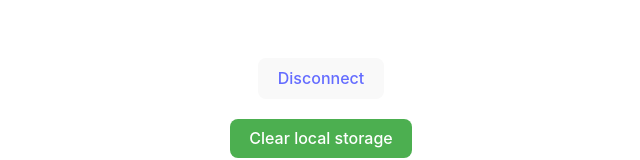
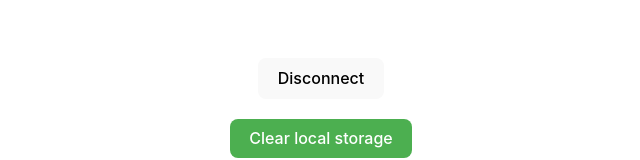
Before and after one commit to BenGregory23/demo-chiffrement-web-sec, a React (Vite) app: page /welcome in a window 1280 px wide. Shown: the part 406-566 px from the top of the page, without its empty margins (319-959 px from the left). Built offline with nearby package versions, Linux system fonts and the light colour scheme.

Commit message:
If the user disconnects the "connected" variable in localstorage is modified accordingly

```diff
--- a/src/pages/Welcome.jsx
+++ b/src/pages/Welcome.jsx
@@ -13,11 +13,16 @@ function Welcome() {
         }
     })
 
+    const disconnect = () => {
+        localStorage.setItem('connected', false.toString());
+        navigate('/login')
+    }
+
   return (
     <div>
       <h1>Welcome {location.state !== null ? location.state.username : Error} !</h1>
-        <button>
-            <Link to={"/login"}>Disconnect</Link>
+        <button onClick={disconnect}>
+           Disconnect
         </button>
 
     </div>
```
Also changed, not shown: 3 other files (tests, documents, lock files or other folders).
